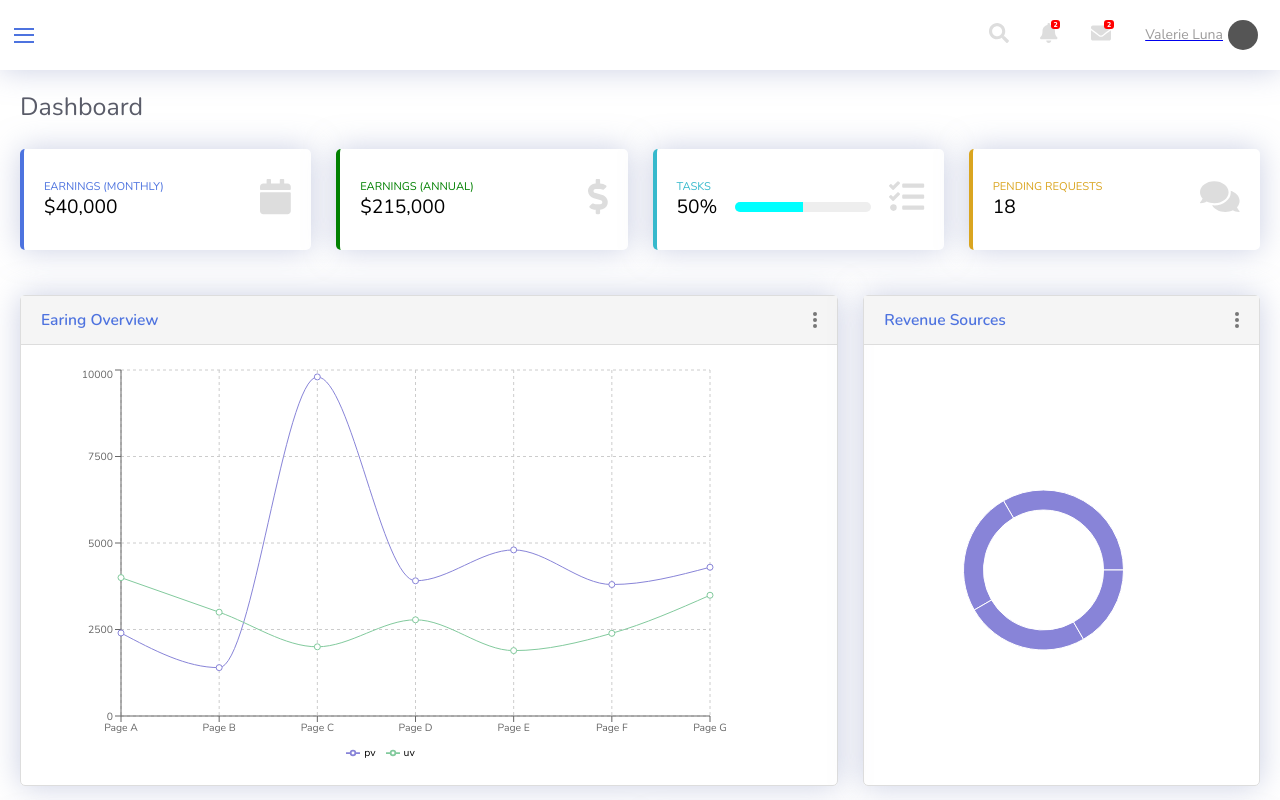
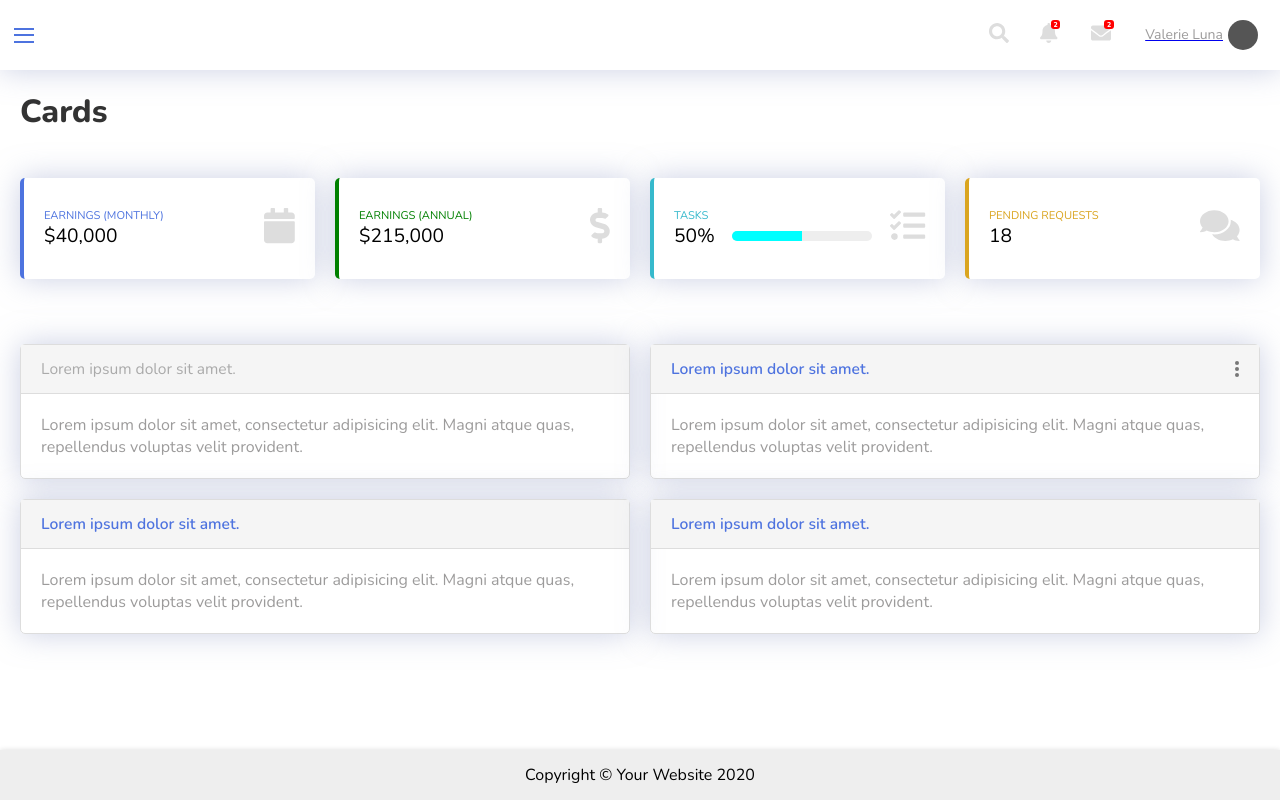
Before and after one commit to RobertLigman/sb-admin-2-clone, a React (Create React App) app: page /Cards in a window 1280 px wide. Shown: the top 800 px of the page. Built offline with nearby package versions, Linux system fonts and the light colour scheme.

Commit message:
add cards sub-page and add styling to it

```diff
--- a/src/App.js
+++ b/src/App.js
@@ -13,6 +13,7 @@ import Login from "./components/Login/Login";
 import Register from "./components/Register/Register";
 import Blank from "./components/blank/Blank";
 import Buttons from "./components/Buttons/Buttons";
+import Cards from "./components/Cards/Cards";
 function App() {
   const [sideNav, setSideNav] = useState(false);
 
@@ -59,6 +60,9 @@ function App() {
         <Route path="/buttons">
           <Buttons />
         </Route>
+        <Route path="/Cards">
+          <Cards />
+        </Route>
         <Route path="/">
           <Main
           // setMarginLeft={sideNav ? "var(--side-nav-width)" : null}
--- a/src/components/Buttons/Buttons.css
+++ b/src/components/Buttons/Buttons.css
@@ -4,15 +4,16 @@
     grid-template-rows: auto 1fr;
     grid-gap: 20px;
     margin: 20px;
+    margin-bottom: 0;
 }
 
 .Buttons .Card {
     margin: 0;
 }
 
-.text-container {
-    /* padding: 20px; */
-}
+
+/* .text-container {
+     padding: 20px; }*/
 
 .Buttons__title {
     grid-column: 1/-1;
--- a/src/components/Card.css
+++ b/src/components/Card.css
@@ -27,6 +27,11 @@
 
 .Card-header__title {
     font-weight: 600;
+}
+
+.Card-header__title--no-bold {
+    font-weight: normal;
+    color: #aaa;
 }
 
 
--- a/src/components/Card.js
+++ b/src/components/Card.js
@@ -4,7 +4,10 @@ import "./Card.css";
 const Card = (props) => (
   <div className={`Card ${props.classes}`}>
     <div className="Card-header">
-      <h2 className="Card-header__title">
+      <h2
+        className={`Card-header__title  ${
+          props.noBold ? "Card-header__title--no-bold" : ""
+        }`}>
         {props.title ? props.title : "Title"}
       </h2>
       {props.dots && (
--- /dev/null
+++ b/src/components/Cards/Cards.css
@@ -0,0 +1,21 @@
+.Cards {
+    display: grid;
+    grid-template-columns: 1fr 1fr 1fr 1fr;
+    grid-template-rows: auto auto 1fr;
+    grid-gap: 20px;
+    margin: 20px;
+    margin-bottom: 0;
+}
+
+.Cards__title {
+    grid-column: 1/-1;
+    color: #333;
+}
+
+.Cards__side-a {
+    grid-column: 1/3;
+}
+
+.Cards__side-b {
+    grid-column: 3/-1;
+}
--- /dev/null
+++ b/src/components/Cards/Cards.js
@@ -0,0 +1,55 @@
+import React from "react";
+import "./Cards.css";
+import {} from "module";
+import Tile from "../Tile";
+import {
+  faCalendar,
+  faComments,
+  faDollarSign,
+  faTasks,
+} from "@fortawesome/free-solid-svg-icons";
+import Summary from "../Summary";
+const Cards = () => {
+  const title = "Lorem ipsum dolor sit amet.";
+  const text =
+    "Lorem ipsum dolor sit amet, consectetur adipisicing elit. Magni atque quas, repellendus voluptas velit provident.";
+  return (
+    <div className="Cards hero">
+      <h1 className="Cards__title">Cards</h1>
+      <Tile icon={faCalendar} title={"earnings (monthly)"} value={"$40,000"} />
+      <Tile
+        border={"green-border"}
+        color={"green"}
+        icon={faDollarSign}
+        title={"earnings (annual)"}
+        value={"$215,000"}
+      />
+
+      <Tile
+        border={"cyan-border"}
+        color={"cyan"}
+        icon={faTasks}
+        title={"tasks"}
+        value={"50%"}
+        progressBar
+      />
+      <Tile
+        border={"gold-border"}
+        color={"gold"}
+        icon={faComments}
+        title={"pending requests"}
+        value={"18"}
+      />
+
+      <div className="Cards__side-a">
+        <Summary noBold title={title} text={text} />
+        <Summary title={title} text={text} />
+      </div>
+      <div className="Cards__side-b">
+        <Summary title={title} text={text} dots />
+        <Summary title={title} text={text} />
+      </div>
+    </div>
+  );
+};
+export default Cards;
--- a/src/components/Summary.js
+++ b/src/components/Summary.js
@@ -2,11 +2,17 @@ import React from "react";
 import Card from "./Card";
 import "./Summary.css";
 
-const Summary = (props) => (
-  <Card title={props.title}>
-    <div className="Card__text">
-      <p>{props.text}</p>
-    </div>
-  </Card>
-);
+const Summary = (props) => {
+  return (
+    <Card
+      title={props.title}
+      classes={props.class}
+      noBold={props.noBold}
+      dots={props.dots}>
+      <div className="Card__text">
+        <p>{props.text}</p>
+      </div>
+    </Card>
+  );
+};
 export default Summary;
```
